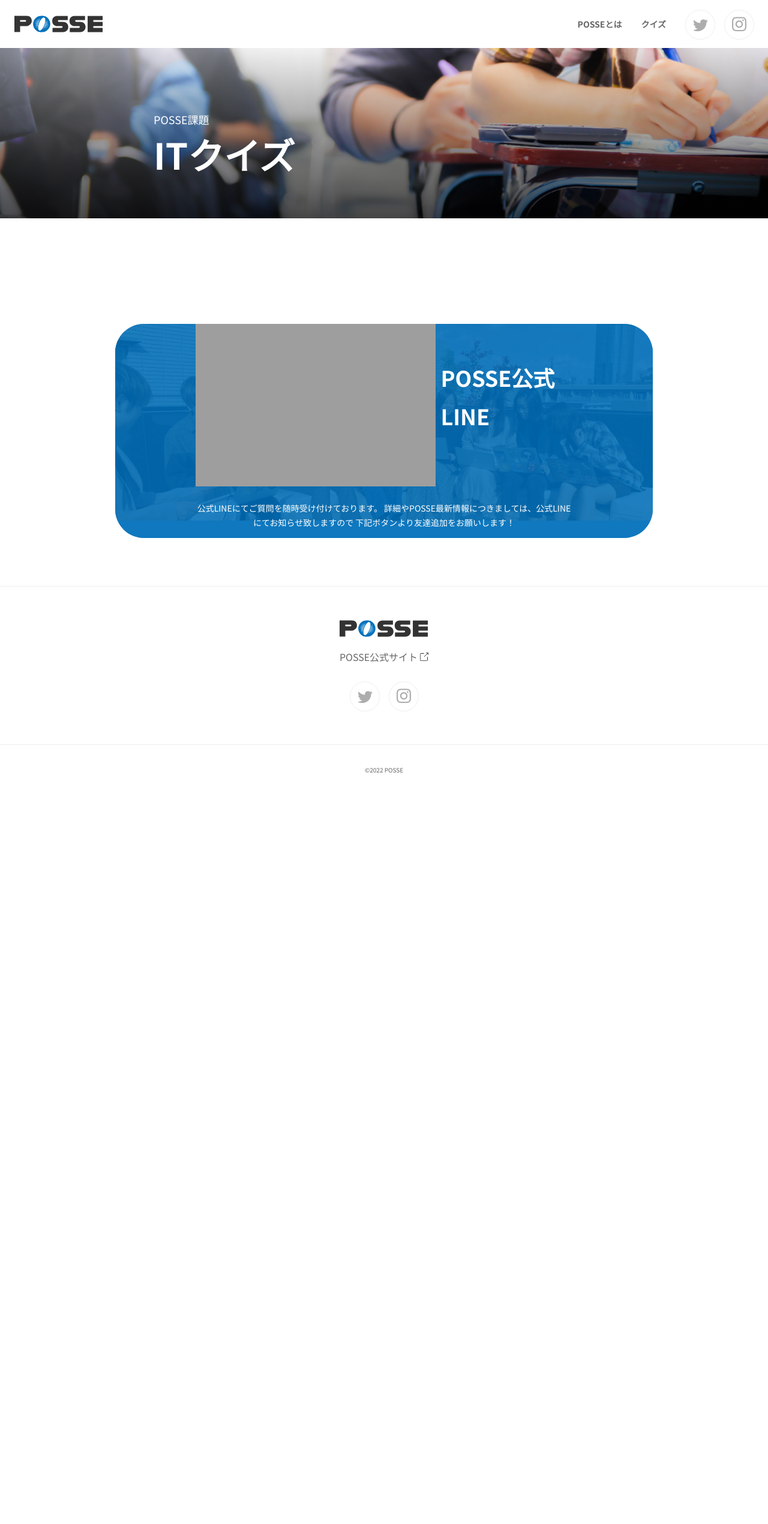
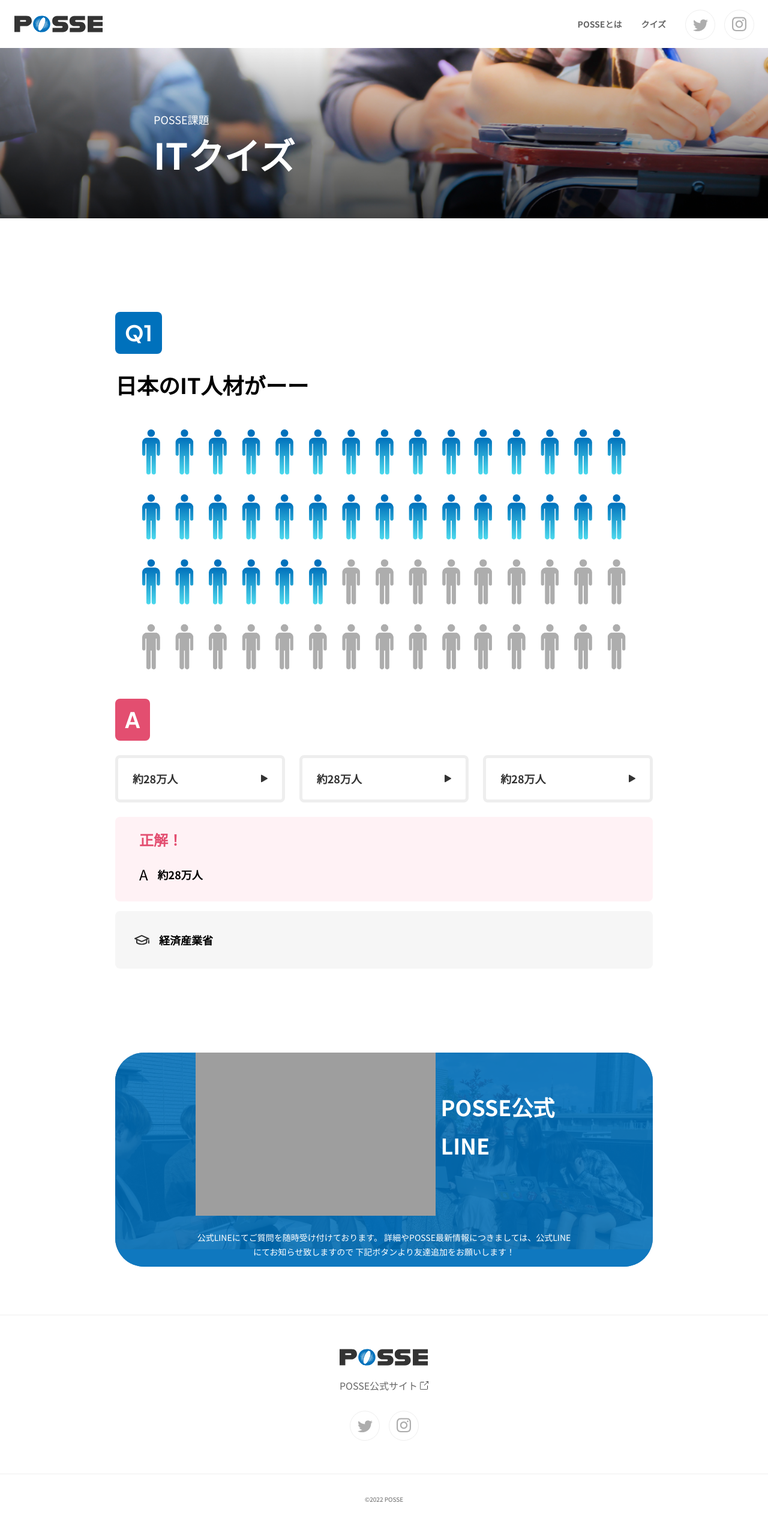
Before and after one commit to posse-ap/gen2.0-andmatcha, a PHP site: page /html/quiz.html in a window 1280 px wide. Shown: the whole page at 60% size. Before the commit the page ends 1289 px from the top, so only its background shows below. Run offline with PHP 8.4, Linux system fonts and the light colour scheme; grey boxes are pictures that could not be loaded.

Commit message:
クイズ見た目

```diff
--- /dev/null
+++ b/src/css/Object/Component/_c-quiz-area.scss
@@ -0,0 +1,6 @@
+.c-quiz-area {
+    display: flex;
+    flex-direction: column;
+    align-items: center;
+    gap: 120px;
+}
--- a/src/css/Object/Component/_c-quiz-top.scss
+++ b/src/css/Object/Component/_c-quiz-top.scss
@@ -4,6 +4,7 @@
     position: relative;
     display: flex;
     align-items: center;
+    margin-bottom: 120px;
     &__image-box {
         position: absolute;
         top: 0;
@@ -11,6 +12,7 @@
         width: 100%;
         height: 100%;
         z-index: -1;
+        overflow: hidden;
     }
     &__image {
         width: 100%;
--- /dev/null
+++ b/src/css/Object/Component/_c-quiz.scss
@@ -0,0 +1,111 @@
+.c-quiz {
+    width: 70%;
+    margin: 0 auto;
+    &__icon {
+        display: flex;
+        justify-content: center;
+        align-items: center;
+        width: fit-content;
+        padding: 8px 16px;
+        border-radius: 8px;
+        font-size: 36px;
+        line-height: 54px;
+        color: #fff;
+        font-weight: 700;
+        font-family: "Plus Jakarta Sans", sans-serif;
+        &--q {
+            background-color: #0071bc;
+        }
+        &--a {
+            background-color: #e34e70;
+        }
+    }
+    &__title {
+        margin: 24px 0;
+        font-size: 36px;
+        line-height: 54px;
+        font-weight: 600;
+    }
+    &__image-box {
+        width: 90%;
+        margin: 48px auto;
+    }
+    &__image {
+        width: 100%;
+        object-fit: contain;
+    }
+    &__choices {
+        margin: 24px 0;
+        display: flex;
+        gap: 24px;
+    }
+    &__choice {
+        border: 5px solid #eee;
+        border-radius: 8px;
+        padding: 24px;
+        font-size: 18px;
+        flex-grow: 1;
+        font-weight: 700;
+        color: #333;
+        display: flex;
+        align-items: center;
+        justify-content: space-between;
+        cursor: pointer;
+    }
+    &__answer-area {
+        width: 100%;
+        padding: 24px 40px;
+        border-radius: 8px;
+        display: flex;
+        flex-direction: column;
+        align-items: center;
+        &--correct {
+            background-color: #fff2f5;
+        }
+        &--incorrect {
+            background-color: #eff2f5;
+        }
+    }
+    &__answer-title {
+        font-size: 24px;
+        font-weight: 700;
+        text-align: left;
+        width: 100%;
+        &--correct {
+            color: #e34e70;
+        }
+        &--incorrect {
+            color: #0071bc;
+        }
+    }
+    &__answer-inner {
+        display: flex;
+        width: 100%;
+        justify-content: left;
+        align-items: center;
+        margin-top: 24px;
+        gap: 16px;
+    }
+    &__answer-letter {
+        font-size: 24px;
+        line-height: 42px;
+    }
+    &__answer {
+        font-size: 18px;
+        font-weight: 700;
+        line-height: 32px;
+    }
+    &__source {
+        display: flex;
+        justify-content: left;
+        align-items: center;
+        gap: 16px;
+        padding: 32px;
+        background-color: #f6f6f6;
+        border-radius: 8px;
+        margin-top: 16px;
+        font-size: 18px;
+        line-height: 32px;
+        font-weight: 600;
+    }
+}
--- a/src/css/quiz.css
+++ b/src/css/quiz.css
@@ -435,6 +435,7 @@ body {
   position: relative;
   display: flex;
   align-items: center;
+  margin-bottom: 120px;
 }
 .c-quiz-top__image-box {
   position: absolute;
@@ -443,6 +444,7 @@ body {
   width: 100%;
   height: 100%;
   z-index: -1;
+  overflow: hidden;
 }
 .c-quiz-top__image {
   width: 100%;
@@ -463,6 +465,121 @@ body {
   color: #fff;
   font-size: 60px;
   font-weight: 700;
+}
+
+.c-quiz {
+  width: 70%;
+  margin: 0 auto;
+}
+.c-quiz__icon {
+  display: flex;
+  justify-content: center;
+  align-items: center;
+  width: -webkit-fit-content;
+  width: -moz-fit-content;
+  width: fit-content;
+  padding: 8px 16px;
+  border-radius: 8px;
+  font-size: 36px;
+  line-height: 54px;
+  color: #fff;
+  font-weight: 700;
+  font-family: "Plus Jakarta Sans", sans-serif;
+}
+.c-quiz__icon--q {
+  background-color: #0071bc;
+}
+.c-quiz__icon--a {
+  background-color: #e34e70;
+}
+.c-quiz__title {
+  margin: 24px 0;
+  font-size: 36px;
+  line-height: 54px;
+  font-weight: 600;
+}
+.c-quiz__image-box {
+  width: 90%;
+  margin: 48px auto;
+}
+.c-quiz__image {
+  width: 100%;
+  -o-object-fit: contain;
+     object-fit: contain;
+}
+.c-quiz__choices {
+  margin: 24px 0;
+  display: flex;
+  gap: 24px;
+}
+.c-quiz__choice {
+  border: 5px solid #eee;
+  border-radius: 8px;
+  padding: 24px;
+  font-size: 18px;
+  flex-grow: 1;
+  font-weight: 700;
+  color: #333;
+  display: flex;
+  align-items: center;
+  justify-content: space-between;
+  cursor: pointer;
+}
+.c-quiz__answer-area {
+  width: 100%;
+  padding: 24px 40px;
+  border-radius: 8px;
+  display: flex;
+  flex-direction: column;
+  align-items: center;
+}
+.c-quiz__answer-area--correct {
+  background-color: #fff2f5;
+}
+.c-quiz__answer-area--incorrect {
+  background-color: #eff2f5;
+}
+.c-quiz__answer-title {
+  font-size: 24px;
+  font-weight: 700;
+  text-align: left;
+  width: 100%;
+}
+.c-quiz__answer-title--correct {
+  color: #e34e70;
+}
+.c-quiz__answer-title--incorrect {
+  color: #0071bc;
+}
+.c-quiz__answer-inner {
+  display: flex;
+  width: 100%;
+  justify-content: left;
+  align-items: center;
+  margin-top: 24px;
+  gap: 16px;
+}
+.c-quiz__answer-letter {
+  font-size: 24px;
+  line-height: 42px;
+}
+.c-quiz__answer {
+  font-size: 18px;
+  font-weight: 700;
+  line-height: 32px;
+}
+.c-quiz__source {
+  display: flex;
+  justify-content: left;
+  align-items: center;
+  gap: 16px;
+  padding: 32px;
+  background-color: #f6f6f6;
+  border-radius: 8px;
+  margin-top: 16px;
+  font-size: 18px;
+  line-height: 32px;
+  font-weight: 600;
 }
 
 .p-sns-icons {
--- a/src/css/quiz.scss
+++ b/src/css/quiz.scss
@@ -18,6 +18,7 @@ Object
 //////////////// */
 // Component
 @use "./Object/Component/c-quiz-top";
+@use "./Object/Component/c-quiz";
 
 // Project
 @use "./Object/Project/p-sns-icons";
--- a/src/html/quiz.html
+++ b/src/html/quiz.html
@@ -50,7 +50,35 @@
                         <h1 class="c-quiz-top__title">ITクイズ</h1>
                     </div>
                 </section>
-                <section class="c-quiz-area" id="quizArea"></section>
+
+                <section class="c-quiz-area" id="quizArea">
+                    <div id="quizTemplate" class="c-quiz">
+                        <div class="js-quiz-num c-quiz__icon c-quiz__icon--q">Q1</div>
+                        <h3 class="js-quiz-title c-quiz__title">日本のIT人材がーー</h3>
+                        <div class="c-quiz__image-box">
+                            <img src="../images/quiz/img-quiz01.png" alt="" class="js-image c-quiz__image">
+                        </div>
+                        <div class="c-quiz__icon c-quiz__icon--a">A</div>
+                        <ul class="js-choices c-quiz__choices">
+                            <li id="choiceTemplate" class="c-quiz__choice">約28万人<img
+                                    src="../images/icons/choice-icon.svg" alt=""></li>
+                            <li id="choiceTemplate" class="c-quiz__choice">約28万人<img
+                                    src="../images/icons/choice-icon.svg" alt=""></li>
+                            <li id="choiceTemplate" class="c-quiz__choice">約28万人<img
+                                    src="../images/icons/choice-icon.svg" alt=""></li>
+                        </ul>
+                        <div class="c-quiz__answer-area c-quiz__answer-area--correct">
+                            <h4 class="js-answer c-quiz__answer-title c-quiz__answer-title--correct">正解！</h4>
+                            <div class="c-quiz__answer-inner">
+                                <p class="c-quiz__answer-letter">A</p>
+                                <p class="js-ans c-quiz__answer">約28万人</p>
+                            </div>
+                        </div>
+                        <p class="js-src c-quiz__source"><img src="../images/icons/source-icon.svg" alt="">経済産業省</p>
+                    </div>
+
+                </section>
+
                 <section class="p-promotion">
                     <div class="p-promotion__background">
                         <img src="../images/index/promotion-bg.jpeg" alt="" class="p-promotion__image">
@@ -101,6 +129,27 @@
         </div>
     </div>
 
+    <!-- start template -->
+    <div id="quizTemplate" class="c-quiz" style="display: none;">
+        <div class="js-quiz-num c-quiz__num"></div>
+        <h3 class="js-quiz-title c-quiz__title"></h3>
+        <div>
+            <img src="" alt="" class="js-image c-quiz__image">
+        </div>
+        <div>A</div>
+        <ul class="js-choices"></ul>
+        <div>
+            <h4 class="js-correct">正解！</h4>
+            <h4 class="js-incorrect">不正解...</h4>
+            <p class="js-ans"></p>
+        </div>
+        <p class="js-src"></p>
+    </div>
+
+    <li id="choiceTemplate" style="display: none;"></li>
+    <!-- end template -->
+
+    <script src="../js/quiz-data.js"></script>
     <script src="../js/quiz.js"></script>
 </body>
 
```
Also changed, not shown: src/images/icons/choice-icon.svg (added), src/images/icons/source-icon.svg (added), src/images/quiz/img-quiz01.png (added), src/images/quiz/img-quiz02.png (added), src/images/quiz/img-quiz03.png (added), src/images/quiz/img-quiz04.png (added), src/images/quiz/img-quiz05.png (added), src/images/quiz/img-quiz06.png (added).
